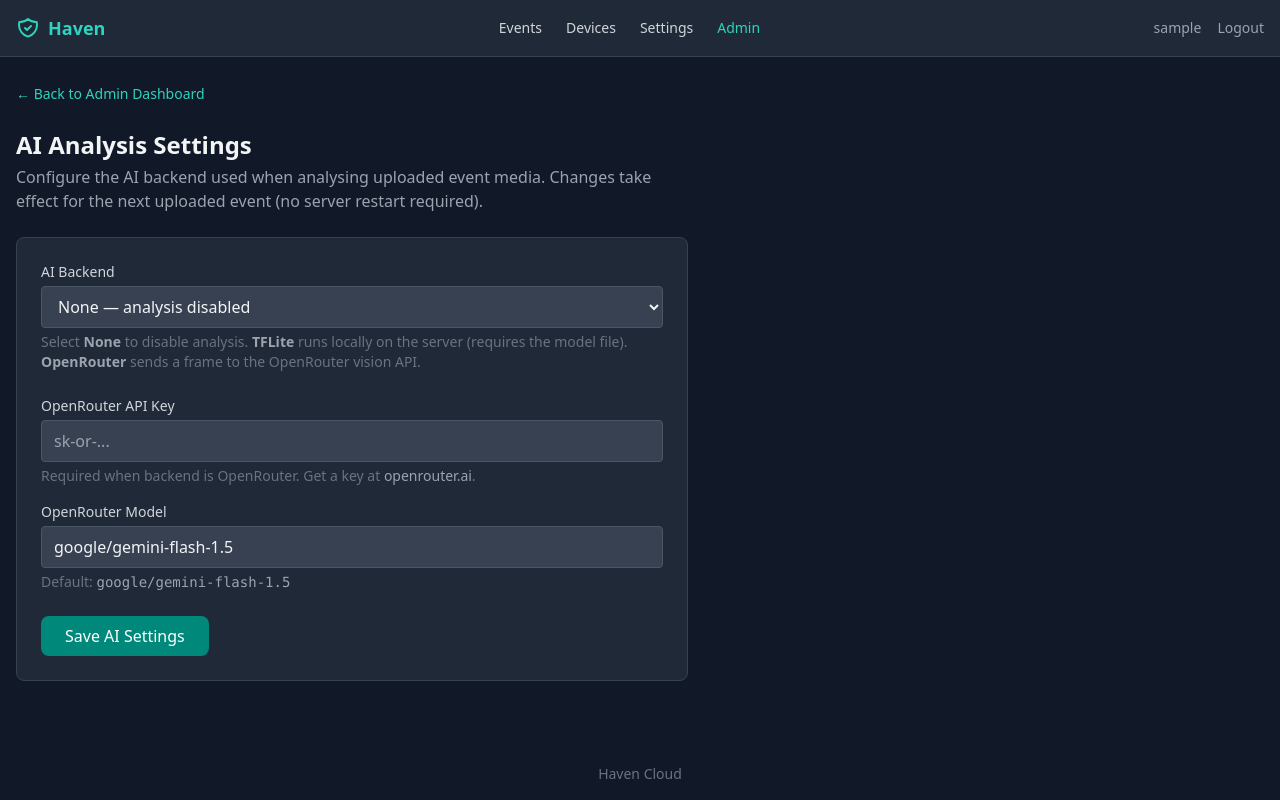
After one commit to robbyFux/Haven-2.0, a Django app: page /admin/ai-settings/ in a window 1280 px wide. The commit adds this page. Run offline with Django 5.2, Linux system fonts and the light colour scheme; the visitor is signed in with stand-in values (Sample User, id 1); data comes from the database, SQL or seed files in the repository; style sheets or scripts are compiled from the project's sources; some libraries are stand-ins or nearby versions.

Commit message:
feat(webui): add admin AI analysis settings page
Adds a runtime-configurable AI settings page at /admin/ai-settings/.
Stores AI_BACKEND, OPENROUTER_API_KEY, OPENROUTER_MODEL in a managed
Django AISettings singleton model (no server restart required).
Admin-only access via @admin_required. Includes HTMX partial support
and 9 tests covering access control, validation, and HTMX responses.

Co-Authored-By: Claude Sonnet 4.6 <noreply@anthropic.com>

```diff
--- a/server/webui/admin_panel/forms.py
+++ b/server/webui/admin_panel/forms.py
@@ -3,6 +3,62 @@ Forms for the Haven admin panel (plan 06-05).
 """
 
 from django import forms
+
+
+AI_BACKEND_CHOICES = [
+    ("none", "None — analysis disabled"),
+    ("tflite", "TFLite — local on-device (EfficientDet Lite 0)"),
+    ("openrouter", "OpenRouter — cloud vision API"),
+]
+
+
+class AISettingsForm(forms.Form):
+    """
+    Form for configuring the AI analysis backend.
+
+    Changes are persisted to the AISettings singleton row in the database.
+    Superusers only.
+    """
+
+    ai_backend = forms.ChoiceField(
+        choices=AI_BACKEND_CHOICES,
+        label="AI Backend",
+        widget=forms.Select(
+            attrs={
+                "class": "w-full bg-gray-700 border border-gray-600 rounded px-3 py-2 text-gray-100 focus:outline-none focus:border-teal-500",
+            }
+        ),
+    )
+    openrouter_api_key = forms.CharField(
+        max_length=255,
+        required=False,
+        label="OpenRouter API Key",
+        widget=forms.TextInput(
+            attrs={
+                "class": "w-full bg-gray-700 border border-gray-600 rounded px-3 py-2 text-gray-100 focus:outline-none focus:border-teal-500",
+                "placeholder": "sk-or-...",
+                "autocomplete": "off",
+            }
+        ),
+    )
+    openrouter_model = forms.CharField(
+        max_length=120,
+        required=False,
+        label="OpenRouter Model",
+        widget=forms.TextInput(
+            attrs={
+                "class": "w-full bg-gray-700 border border-gray-600 rounded px-3 py-2 text-gray-100 focus:outline-none focus:border-teal-500",
+                "placeholder": "google/gemini-flash-1.5",
+            }
+        ),
+    )
+
+    def clean(self):
+        cleaned = super().clean()
+        backend = cleaned.get("ai_backend")
+        if backend == "openrouter" and not cleaned.get("openrouter_api_key"):
+            self.add_error("openrouter_api_key", "API key is required when using OpenRouter.")
+        return cleaned
 
 
 class QuotaEditForm(forms.Form):
--- /dev/null
+++ b/server/webui/admin_panel/models.py
@@ -0,0 +1,62 @@
+"""
+Admin-panel-owned Django models.
+
+AISettings is a singleton row that stores the AI analysis backend configuration.
+It is managed by Django (not by FastAPI/Alembic) and lives in the same database
+under the table name `admin_panel_aisettings`.
+
+The FastAPI Celery worker reads AI config from environment variables at startup.
+The webui writes to this table and the worker reads it via a thin helper in
+app/services/ai_settings.py — allowing runtime reconfiguration without a server
+restart.
+
+Usage::
+
+    settings = AISettings.get()
+    settings.ai_backend = "openrouter"
+    settings.save()
+"""
+
+from django.db import models
+
+
+class AISettings(models.Model):
+    """
+    Singleton model for AI analysis backend configuration.
+
+    Only one row exists (id=1). Use AISettings.get() to retrieve or
+    initialise it with defaults. Writable only by admin users via the
+    admin panel AI settings view.
+    """
+
+    AI_BACKEND_CHOICES = [
+        ("none", "None"),
+        ("tflite", "TFLite"),
+        ("openrouter", "OpenRouter"),
+    ]
+
+    ai_backend = models.CharField(
+        max_length=20,
+        choices=AI_BACKEND_CHOICES,
+        default="none",
+    )
+    openrouter_api_key = models.CharField(max_length=255, blank=True, default="")
+    openrouter_model = models.CharField(
+        max_length=120,
+        blank=True,
+        default="google/gemini-flash-1.5",
+    )
+    updated_at = models.DateTimeField(auto_now=True)
+
+    class Meta:
+        verbose_name = "AI Settings"
+        verbose_name_plural = "AI Settings"
+
+    @classmethod
+    def get(cls) -> "AISettings":
+        """Return the singleton row, creating it with defaults if absent."""
+        obj, _ = cls.objects.get_or_create(pk=1)
+        return obj
+
+    def __str__(self) -> str:
+        return f"AISettings(backend={self.ai_backend})"
--- /dev/null
+++ b/server/webui/admin_panel/templates/admin_panel/ai_settings.html
@@ -0,0 +1,32 @@
+{% extends "base.html" %}
+
+{% block title %}AI Settings{% endblock %}
+
+{% block content %}
+<div class="space-y-6 max-w-2xl">
+
+  <!-- Back link -->
+  <div>
+    <a href="{% url 'admin_panel:dashboard' %}" class="text-teal-400 hover:text-teal-300 text-sm">
+      &larr; Back to Admin Dashboard
+    </a>
+  </div>
+
+  <!-- Page header -->
+  <div>
+    <h1 class="text-2xl font-bold text-gray-100">AI Analysis Settings</h1>
+    <p class="text-gray-400 mt-1">
+      Configure the AI backend used when analysing uploaded event media.
+      Changes take effect for the next uploaded event (no server restart required).
+    </p>
+  </div>
+
+  <!-- Form card -->
+  <div class="bg-gray-800 rounded-lg border border-gray-700 p-6">
+    <div id="ai-settings-form">
+      {% include "admin_panel/partials/ai_settings_form.html" %}
+    </div>
+  </div>
+
+</div>
+{% endblock %}
--- /dev/null
+++ b/server/webui/admin_panel/templates/admin_panel/partials/ai_settings_form.html
@@ -0,0 +1,74 @@
+{% if messages %}
+<div class="mb-4 space-y-2">
+  {% for message in messages %}
+  <div class="p-3 rounded-lg
+    {% if message.tags == 'error' %}bg-red-900/50 text-red-300
+    {% elif message.tags == 'success' %}bg-green-900/50 text-green-300
+    {% else %}bg-blue-900/50 text-blue-300{% endif %}">
+    {{ message }}
+  </div>
+  {% endfor %}
+</div>
+{% endif %}
+
+<form method="post"
+      action="{% url 'admin_panel:ai_settings' %}"
+      hx-post="{% url 'admin_panel:ai_settings' %}"
+      hx-target="#ai-settings-form"
+      hx-swap="innerHTML">
+  {% csrf_token %}
+
+  {# --- AI Backend --- #}
+  <div class="space-y-4 mb-6">
+    <div>
+      <label for="{{ form.ai_backend.id_for_label }}"
+             class="block text-sm font-medium text-gray-300 mb-1">
+        {{ form.ai_backend.label }}
+      </label>
+      {{ form.ai_backend }}
+      {% if form.ai_backend.errors %}
+      <p class="text-red-400 text-sm mt-1">{{ form.ai_backend.errors|join:", " }}</p>
+      {% endif %}
+      <p class="text-gray-500 text-sm mt-1">
+        Select <strong class="text-gray-400">None</strong> to disable analysis.
+        <strong class="text-gray-400">TFLite</strong> runs locally on the server (requires the model file).
+        <strong class="text-gray-400">OpenRouter</strong> sends a frame to the OpenRouter vision API.
+      </p>
+    </div>
+  </div>
+
+  {# --- OpenRouter fields --- #}
+  <div class="space-y-4 mb-6" id="openrouter-fields">
+    <div>
+      <label for="{{ form.openrouter_api_key.id_for_label }}"
+             class="block text-sm font-medium text-gray-300 mb-1">
+        {{ form.openrouter_api_key.label }}
+      </label>
+      {{ form.openrouter_api_key }}
+      {% if form.openrouter_api_key.errors %}
+      <p class="text-red-400 text-sm mt-1">{{ form.openrouter_api_key.errors|join:", " }}</p>
+      {% endif %}
+      <p class="text-gray-500 text-sm mt-1">Required when backend is OpenRouter. Get a key at <span class="text-gray-400">openrouter.ai</span>.</p>
+    </div>
+    <div>
+      <label for="{{ form.openrouter_model.id_for_label }}"
+             class="block text-sm font-medium text-gray-300 mb-1">
+        {{ form.openrouter_model.label }}
+      </label>
+      {{ form.openrouter_model }}
+      {% if form.openrouter_model.errors %}
+      <p class="text-red-400 text-sm mt-1">{{ form.openrouter_model.errors|join:", " }}</p>
+      {% endif %}
+      <p class="text-gray-500 text-sm mt-1">Default: <code class="text-gray-400">google/gemini-flash-1.5</code></p>
+    </div>
+  </div>
+
+  {% if form.non_field_errors %}
+  <p class="text-red-400 text-sm mb-4">{{ form.non_field_errors|join:", " }}</p>
+  {% endif %}
+
+  <button type="submit"
+          class="bg-teal-600 hover:bg-teal-500 text-white font-medium py-2 px-6 rounded-lg transition-colors">
+    Save AI Settings
+  </button>
+</form>
--- a/server/webui/admin_panel/urls.py
+++ b/server/webui/admin_panel/urls.py
@@ -15,4 +15,5 @@ urlpatterns = [
     path("users/<int:user_id>/", views.user_detail, name="user_detail"),
     path("users/<int:user_id>/quota/", views.quota_edit, name="quota_edit"),
     path("users/<int:user_id>/toggle-active/", views.toggle_active, name="toggle_active"),
+    path("ai-settings/", views.ai_settings, name="ai_settings"),
 ]
--- a/server/webui/admin_panel/views.py
+++ b/server/webui/admin_panel/views.py
@@ -11,7 +11,8 @@ from django.http import HttpResponse
 from django.shortcuts import get_object_or_404, redirect, render
 
 from accounts.models import HavenUser
-from admin_panel.forms import QuotaEditForm
+from admin_panel.forms import AISettingsForm, QuotaEditForm
+from admin_panel.models import AISettings
 from core.decorators import admin_required
 from devices.models import Device
 from events.models import Event
@@ -157,3 +158,41 @@ def toggle_active(request, user_id: int):
             {"user": target_user},
         )
     return redirect("admin_panel:user_detail", user_id=user_id)
+
+
+@admin_required
+def ai_settings(request):
+    """
+    GET/POST view for configuring the AI analysis backend.
+
+    GET: populates form with current AISettings singleton values.
+    POST: validates and saves changes. HTMX: returns partial on success/error.
+    Non-HTMX: redirects to this view on success, re-renders on error.
+    """
+    current = AISettings.get()
+
+    if request.method == "POST":
+        form = AISettingsForm(request.POST)
+        if form.is_valid():
+            current.ai_backend = form.cleaned_data["ai_backend"]
+            current.openrouter_api_key = form.cleaned_data["openrouter_api_key"] or ""
+            current.openrouter_model = form.cleaned_data["openrouter_model"] or ""
+            current.save()
+            messages.success(request, "AI settings saved.")
+
+            if request.htmx:
+                return render(request, "admin_panel/partials/ai_settings_form.html", {"form": form})
+            return redirect("admin_panel:ai_settings")
+
+        if request.htmx:
+            return HttpResponse(form.errors.as_text(), status=422)
+        return render(request, "admin_panel/ai_settings.html", {"form": form})
+
+    form = AISettingsForm(
+        initial={
+            "ai_backend": current.ai_backend,
+            "openrouter_api_key": current.openrouter_api_key,
+            "openrouter_model": current.openrouter_model,
+        }
+    )
+    return render(request, "admin_panel/ai_settings.html", {"form": form})
```
Also changed, not shown: server/webui/admin_panel/templates/admin_panel/dashboard.html (+12 -0 lines), server/webui/tests/test_ai_settings.py (added, +183 -0 lines).
